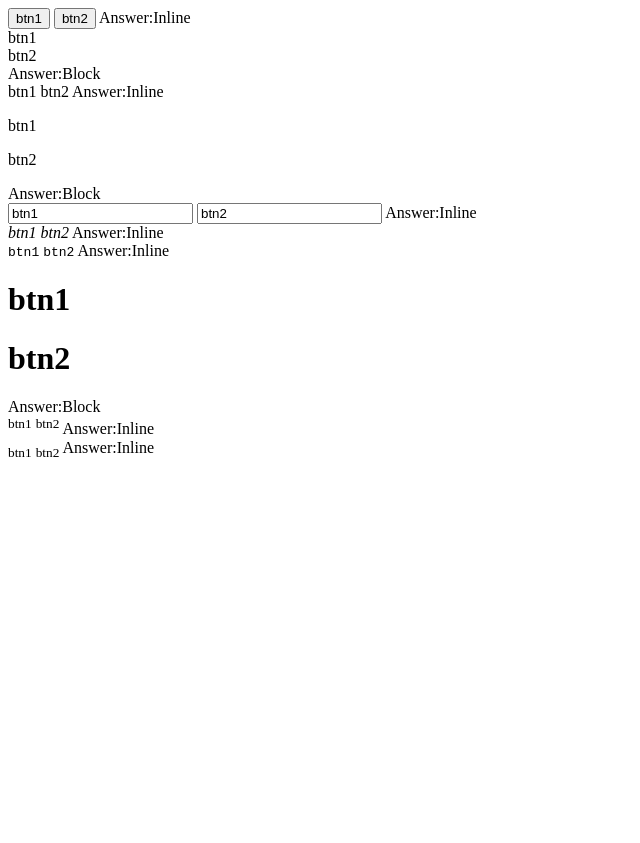
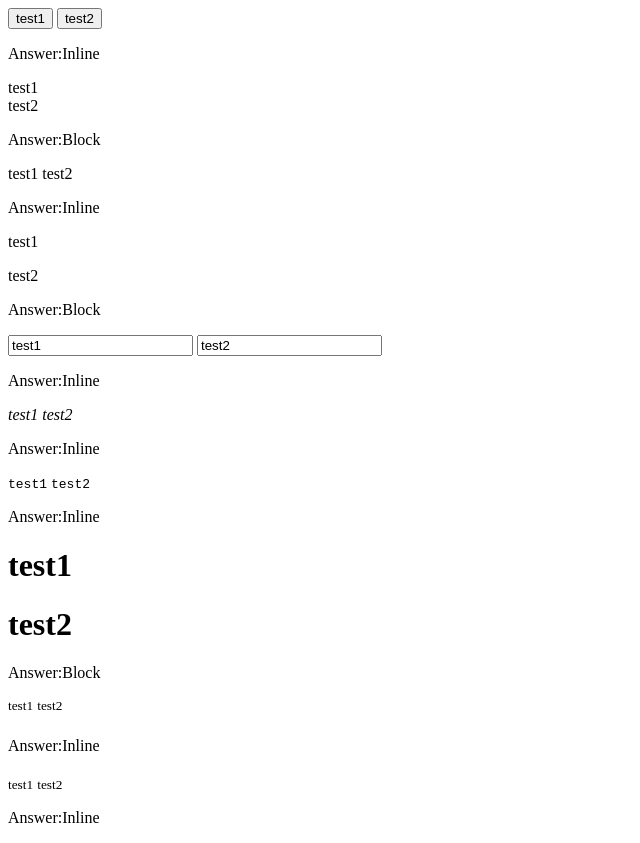
Before and after one commit to acciojob/block-or-inline-siman777, a website: page main.html in a window 1280 px wide. Shown: the whole page, without its empty margins (0-640 px from the left). Before the commit the page ends 800 px from the top, so only its background shows below. Drawn offline with Linux system fonts and the light colour scheme.

Commit message:
created a submission

```diff
--- a/main.html
+++ b/main.html
@@ -9,63 +9,63 @@
 <body>
 	<!-- the entire body must be written by student -->
 	<div data-ns-test="block-inline-button">
-		<button>btn1</button>
-		<button>btn2</button>
-		<span>Answer:Inline</span>
+		<button>test1</button>
+		<button>test2</button>
+		<p>Answer:Inline</p>
 	</div>
 
 	<div data-ns-test="block-inline-div">
-		<div>btn1</div>
-		<div>btn2</div>
-		<span>Answer:Block</span>
+		<div>test1</div>
+		<div>test2</div>
+		<p>Answer:Block</p>
 	</div>
 
 	<div data-ns-test="block-inline-span">
-		<span>btn1</span>
-		<span>btn2</span>
-		<span>Answer:Inline</span>
+		<span>test1</span>
+		<span>test2</span>
+		<p>Answer:Inline</p>
 	</div>
 
 	<div data-ns-test="block-inline-p">
-		<p>btn1</p>
-		<p>btn2</p>
-		<span>Answer:Block</span>
+		<p>test1</p>
+		<p>test2</p>
+		<p>Answer:Block</p>
 	</div>
 
 	<div data-ns-test="block-inline-input">
-		<input type="text" value="btn1">
-		<input type="text" value="btn2">
-		<span>Answer:Inline</span>
+		<input type="text" value="test1">
+		<input type="text" value="test2">
+		<p>Answer:Inline</p>
 	</div>
 
 	<div data-ns-test="block-inline-cite">
-		<cite>btn1</cite>
-		<cite>btn2</cite>
-		<span>Answer:Inline</span>
+		<cite>test1</cite>
+		<cite>test2</cite>
+		<p>Answer:Inline</p>
 	</div>
 
 	<div data-ns-test="block-inline-code">
-		<code>btn1</code>
-		<code>btn2</code>
-		<span>Answer:Inline</span>
+		<code>test1</code>
+		<code>test2</code>
+		<p>Answer:Inline</p>
 	</div>
 
 	<div data-ns-test="block-inline-h1">
-		<h1>btn1</h1>
-		<h1>btn2</h1>
-		<span>Answer:Block</span>
+		<h1>test1</h1>
+		<h1>test2</h1>
+		<p>Answer:Block</p>
 	</div>
 
 	<div data-ns-test="block-inline-sup">
-		<sup>btn1</sup>
-		<sup>btn2</sup>
-		<span>Answer:Inline</span>
+		<sup>test1</sup>
+		<sup>test2</sup>
+		<p>Answer:Inline</p>
 	</div>
 
 	<div data-ns-test="block-inline-sub">
-		<sub>btn1</sub>
-		<sub>btn2</sub>
-		<span>Answer:Inline</span>
+		<sub>test1</sub>
+		<sub>test2</sub>
+		<p>Answer:Inline</p>
 	</div>
 
 	<script type="text/javascript" src="./script.js">
```
